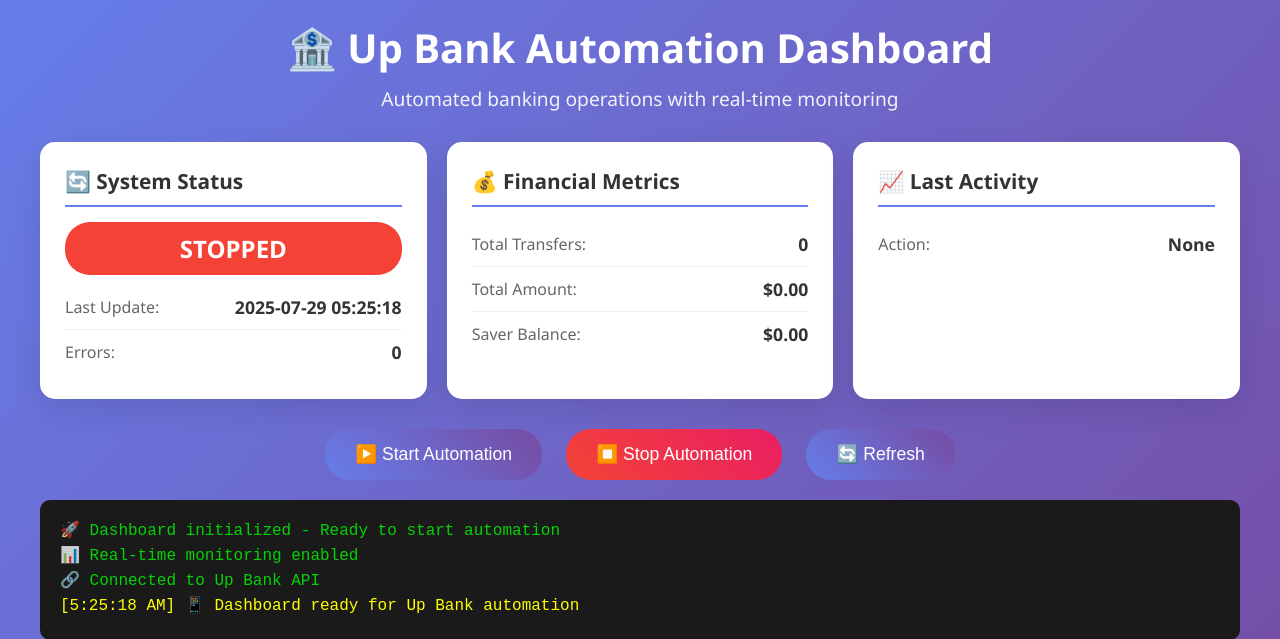
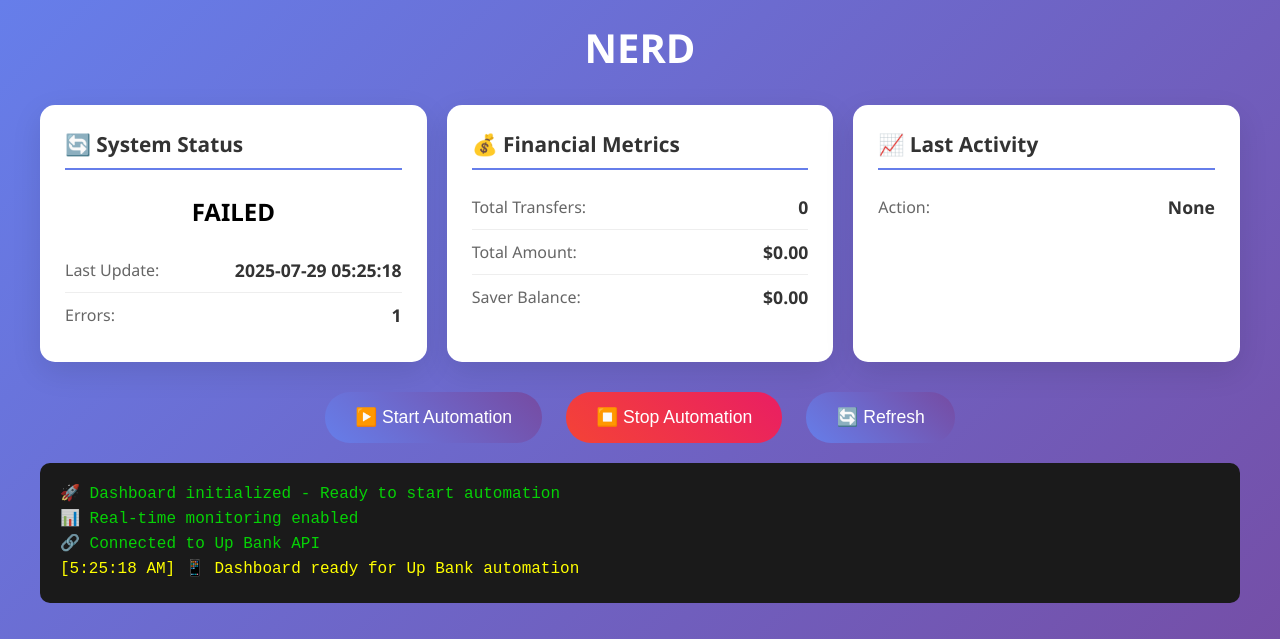
Before and after one commit to xxcxq1e/NERD, a Flask app: page / in a window 1280 px wide. Shown: the top 639 px of the page. Run offline with Flask 3, Linux system fonts and the light colour scheme.

Commit message:
Assistant checkpoint: Updated dashboard header text to NERD
Assistant generated file changes:
- templates/dashboard.html: Replace header text with NERD

---

User prompt:

Remove this text from the dashboard"Up Bank Automation Dashboard
Automated banking operations with real-time monitoring"  and just write NERD

Replit-Commit-Author: Assistant
Replit-Commit-Session-Id: 485364cf-2474-4c26-8180-2ace255e7878

```diff
--- a/templates/dashboard.html
+++ b/templates/dashboard.html
@@ -175,8 +175,7 @@
 <body>
     <div class="container">
         <div class="header">
-            <h1>🏦 Up Bank Automation Dashboard</h1>
-            <p>Automated banking operations with real-time monitoring</p>
+            <h1>NERD</h1>
         </div>
 
         <div class="dashboard">
```
Also changed, not shown: 1 other file.
